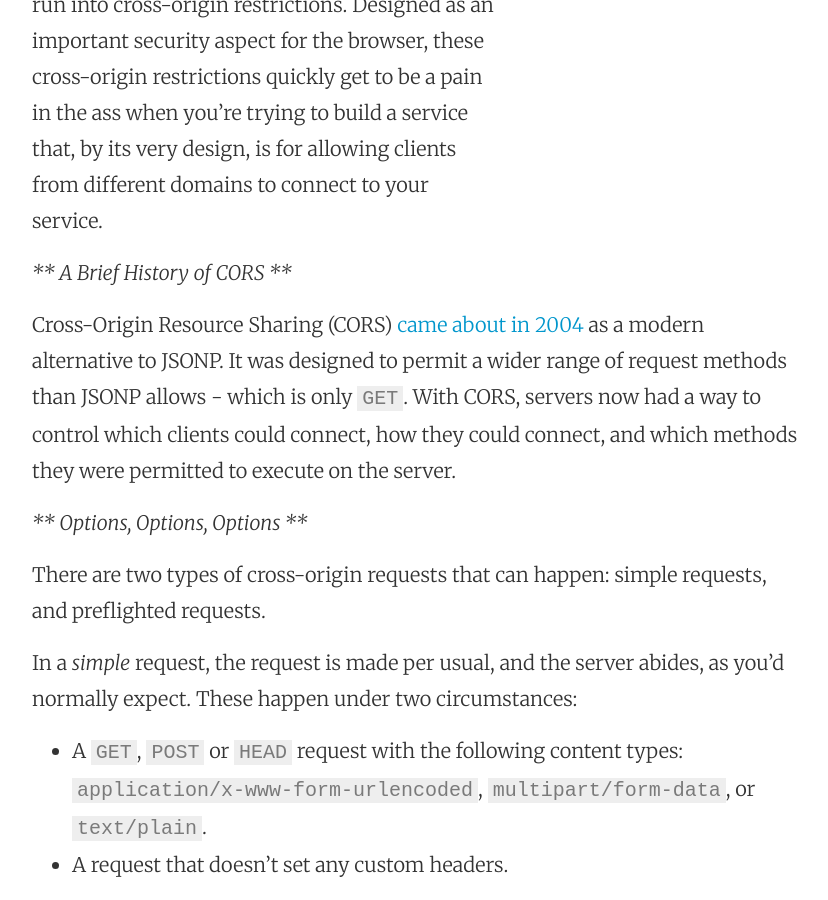
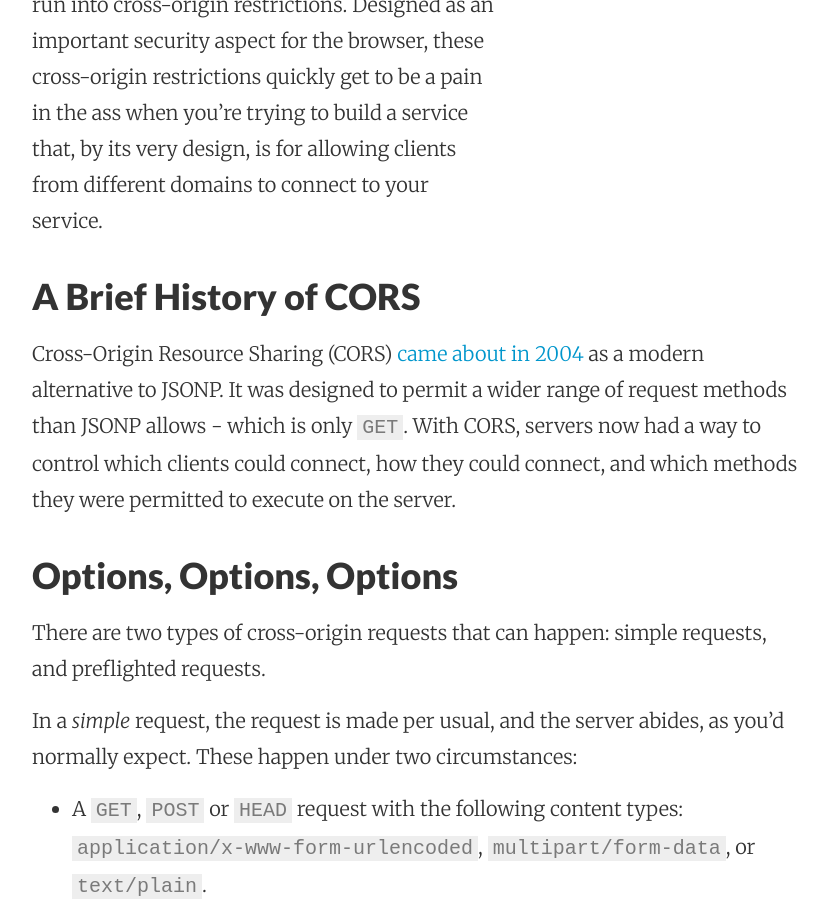
Before and after one commit to jwd2a/justindav.is, a Jekyll site: the page built from _posts/2015/2015-08-31-CORS-in-Express.md, in a window 1280 px wide and 900 px high, scrolled down 411 px. Shown: the whole window, without its empty margins (224-1052 px from the left). Built offline with Jekyll 4.4.1, drawn with Linux system fonts in a browser that asks for light colours; nearby versions of some CDN libraries; comment, search, counter and statistics services are not loaded; some of the changed text lies outside the part shown.

Commit message:
Formatting shit

```diff
--- a/_posts/2015/2015-08-31-CORS-in-Express.md
+++ b/_posts/2015/2015-08-31-CORS-in-Express.md
@@ -7,11 +7,11 @@ comments: true
 
 If you've ever done any API work, you've certainly run into cross-origin restrictions. Designed as an important security aspect for the browser, these cross-origin restrictions quickly get to be a pain in the ass when you're trying to build a service that, by its very design, is for allowing clients from different domains to connect to your service.
 
-*** A Brief History of CORS ***
+### A Brief History of CORS
 
 Cross-Origin Resource Sharing (CORS) [came about in 2004](https://en.wikipedia.org/wiki/Cross-origin_resource_sharing#History) as a modern alternative to JSONP. It was designed to permit a wider range of request methods than JSONP allows - which is only `GET`. With CORS, servers now had a way to control which clients could connect, how they could connect, and which methods they were permitted to execute on the server.
 
-*** Options, Options, Options ***
+### Options, Options, Options
 
 There are two types of cross-origin requests that can happen: simple requests, and preflighted requests.
 
@@ -30,7 +30,7 @@ These preflighted requests are protected with this initial `OPTIONS` request, to
 
 With these preflighted requests, we're able to allow for cross-origin requests in a secure manner, making the web a much more interesting place to build things. In today's API-driven, service-oriented environment, CORS is part of the glue that makes it all work.
 
-*** CORS in Express.js ***
+### CORS in Express.js
 
 Alright, we're getting to the code, I promise. Now that you have a decent enough understanding of how CORS works, let's look at how we'd do this in Node, more specifically, in [Express](http://expressjs.com), one of the most popular Node frameworks.
 
```
